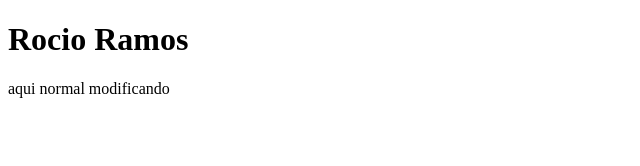
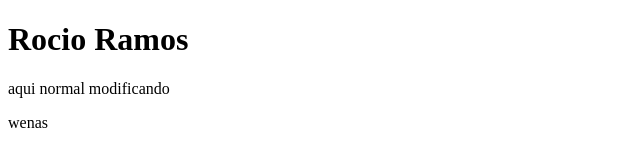
Before and after one commit to RocioOR/Seminario_Git_Github, a plain HTML site: page index.html in a window 1280 px wide. Shown: the full height of the page, 0-640 px from the left. Drawn offline with Linux system fonts and the light colour scheme.

Commit message:
agregue una etiqueta p index.html
nada, vacio

```diff
--- a/index.html
+++ b/index.html
@@ -9,6 +9,7 @@
 <body>
     <h1>Rocio Ramos</h1>
     <p>aqui normal modificando</p>
+    <p>wenas</p>
 
 </body>
 </html>
```
